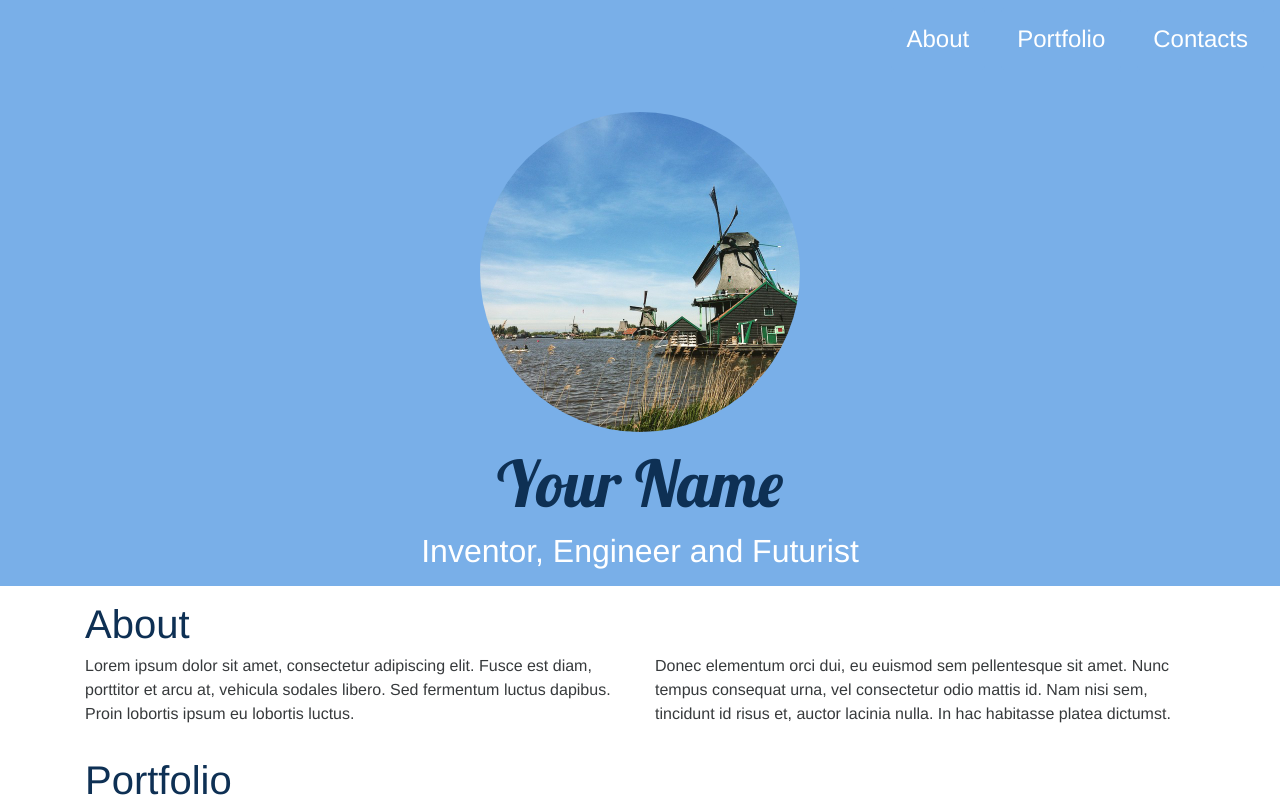
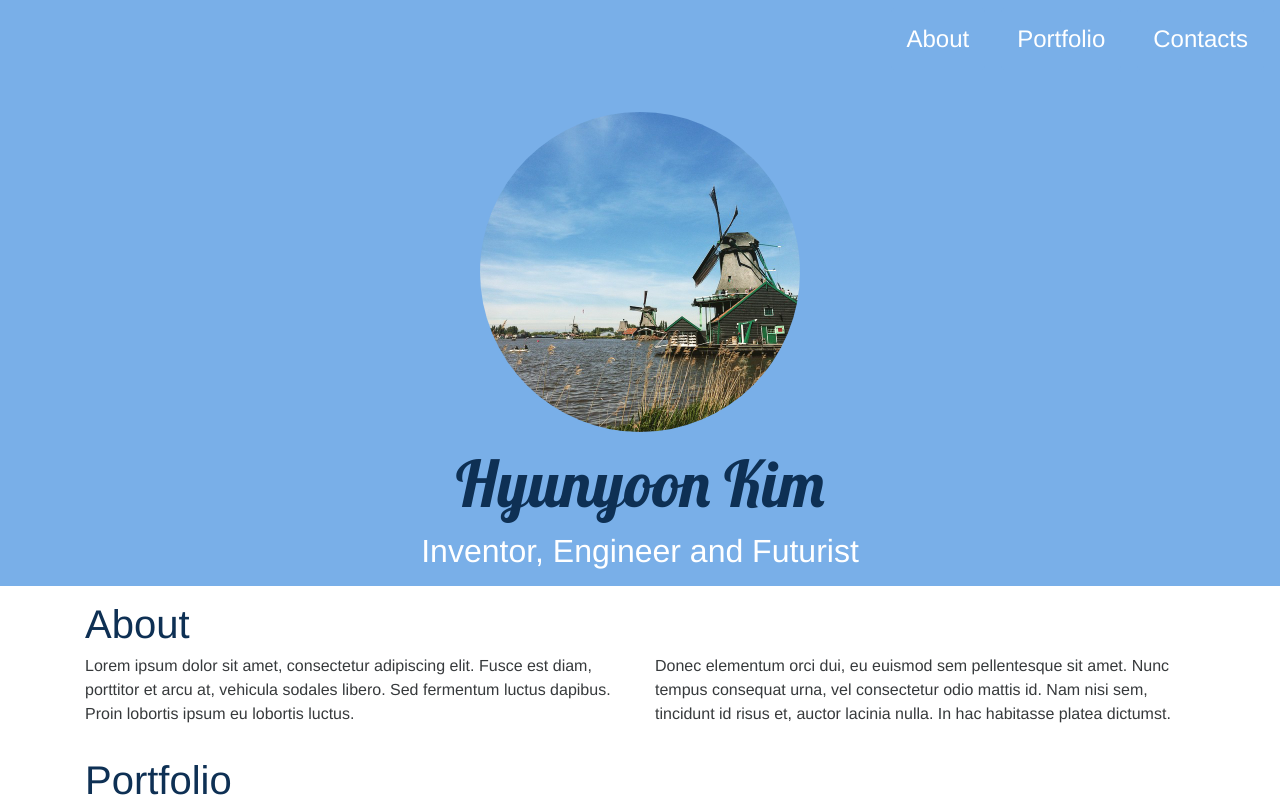
Before and after one commit to hyunyoonkim/ss, a Jekyll site: the page built from index.html, in a window 1280 px wide and 1400 px high. Shown: the top 808 px of the window. Built offline with Jekyll 4.4.1, drawn with Linux system fonts in a browser that asks for light colours; nearby versions of some CDN libraries; some of the changed text lies outside the part shown; grey boxes are pictures that could not be loaded.

Commit message:
Update _config.yml

```diff
--- a/_config.yml
+++ b/_config.yml
@@ -1,13 +1,13 @@
 # Site settings
 # in the templates available like {{ site.myvariable }}.
-title: Clean portfolio theme for Jekyll powered by Bootstrap 4.
-email: your-email@domain.com
-brand: Your Name
+title: Hyunyoon's Resume
+email: tpaem0103@gmail.com
+brand: Hyunyoon Kim
 headline: Inventor, Engineer and Futurist
 description: > # this means to ignore newlines until "baseurl:"
   New Site
 baseurl: "" # the subpath of your site, e.g. /blog
-url: "http://example.com" # the base hostname & protocol for your site
+url: "https://hyunyoonkim.github.io/" # the base hostname & protocol for your site
 copyright: 2016 Whatever Company, Inc. All Rights Reserved.
 
 # Build settings
@@ -17,7 +17,7 @@
 snapwidget: 247552
 
 # Contacts
-email: your.name@gmail.com
+email: tpaem0103@gmail.com
 phone: +1-800-555-2016
 
 # Tracking
```
